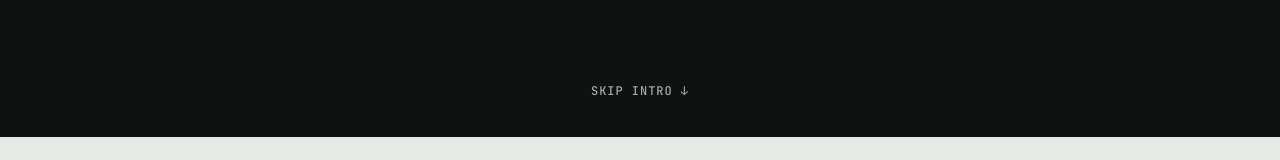
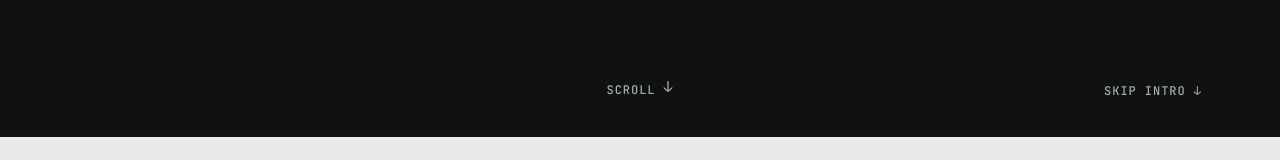
Before and after one commit to AdrielBobby/adrielbobby.github.io, a React (Vite) app: page / in a window 1280 px wide. Shown: the part 663-823 px from the top of the page. Built offline with nearby package versions, Linux system fonts and the light colour scheme.

Commit message:
feat: scroll cue with a bobbing arrow on the opening; move Skip intro to the bottom-right
Co-Authored-By: Claude Sonnet 5.5 <noreply@anthropic.com>

```diff
--- a/src/scenes/opening/Opening.jsx
+++ b/src/scenes/opening/Opening.jsx
@@ -22,6 +22,7 @@ export default function Opening() {
   const stageRef = useRef(null);
   const svgRef = useRef(null);
   const skipRef = useRef(null);
+  const cueRef = useRef(null);
   const sceneRef = useRef(null);
   const particlesRef = useRef(null);
   const halftoneRef = useRef(null);
@@ -31,6 +32,7 @@ export default function Opening() {
     const track = trackRef.current;
     const stage = stageRef.current;
     const skip = skipRef.current;
+    const cue = cueRef.current;
     const scene = sceneRef.current;
     const drawing = createOpening(svgRef.current);
     const handoff = createHandoff({
@@ -69,6 +71,9 @@ export default function Opening() {
       stage.style.backgroundColor = bg;
       scene.classList.toggle('is-live', z > 0.6); // text becomes selectable once it has arrived
       skip.style.color = onDark ? '#a3aba7' : fg;
+      // The scroll cue shows once the tile has bloomed and goes as soon as the page moves.
+      cue.style.color = onDark ? '#a3aba7' : fg;
+      cue.style.opacity = intro >= 1 ? String(1 - clamp(p / 0.03)) : '0';
       skip.style.opacity = String(1 - clamp((p - 0.86) / 0.08));
       skip.style.visibility = p > 0.94 ? 'hidden' : 'visible';
       // While the stage is under the nav pill, the pill follows the page colour.
@@ -171,6 +176,9 @@ export default function Opening() {
         </section>
 
         <canvas ref={particlesRef} className="opening-particles" aria-hidden="true" />
+        <p ref={cueRef} className="opening-cue" aria-hidden="true">
+          Scroll <span className="opening-cue-arrow">&darr;</span>
+        </p>
         <a ref={skipRef} className="opening-skip" href="#about">
           Skip intro <span aria-hidden="true">&darr;</span>
         </a>
--- a/src/scenes/opening/opening.css
+++ b/src/scenes/opening/opening.css
@@ -25,10 +25,20 @@
 .opening-particles { position: absolute; inset: 0; width: 100%; height: 100%; pointer-events: none; z-index: 3; }
 
 .opening-skip {
-  position: absolute; left: 50%; bottom: 28px; transform: translateX(-50%); z-index: 4;
+  position: absolute; right: var(--gutter); bottom: 28px; z-index: 4;
   font: 500 12px/1 var(--font-mono); letter-spacing: 0.08em; text-transform: uppercase;
   color: #a3aba7; text-decoration: none; padding: 12px 14px;
 }
+/* Scroll cue: bottom centre, with an arrow that bobs. */
+.opening-cue {
+  position: absolute; left: 50%; bottom: 28px; transform: translateX(-50%); z-index: 4; margin: 0; padding: 12px 14px;
+  display: flex; align-items: center; gap: 8px; pointer-events: none;
+  font: 500 12px/1 var(--font-mono); letter-spacing: 0.08em; text-transform: uppercase;
+  color: #a3aba7; opacity: 0; transition: opacity 500ms var(--ease);
+}
+.opening-cue-arrow { display: inline-block; font-size: 15px; animation: cue-bob 1.4s ease-in-out infinite; }
+@keyframes cue-bob { 0%, 100% { transform: translateY(-2px); } 50% { transform: translateY(5px); } }
+.opening.is-still .opening-cue { display: none; }
 .opening-skip:hover { text-decoration: underline; }
 .opening-skip:focus-visible { outline: 2px solid currentColor; outline-offset: 2px; }
 
@@ -67,3 +77,8 @@
 .about-stat dt { font: 400 12px/1.4 var(--font-mono); letter-spacing: 0.08em; text-transform: uppercase; color: var(--ink); }
 .about-tag, .about-role, .about-stat { opacity: 0; }
 .about-portrait { position: relative; width: 100%; justify-self: center; }
+
+@media (prefers-reduced-motion: reduce) {
+  .opening-cue-arrow { animation: none; }
+  .opening-cue { transition: none; }
+}
```
